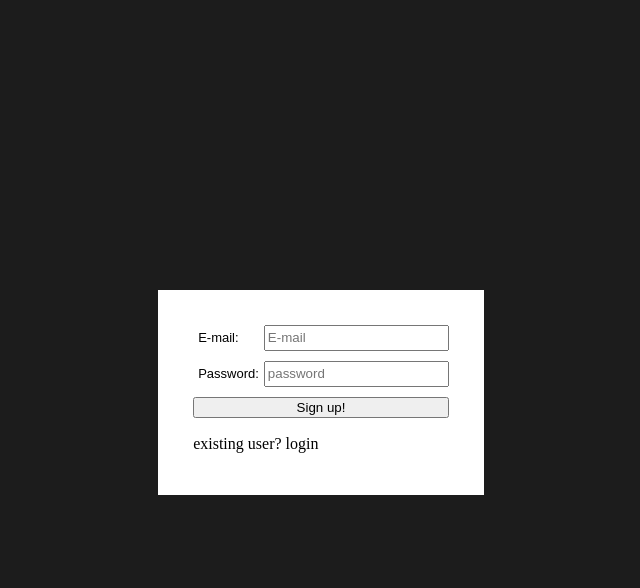
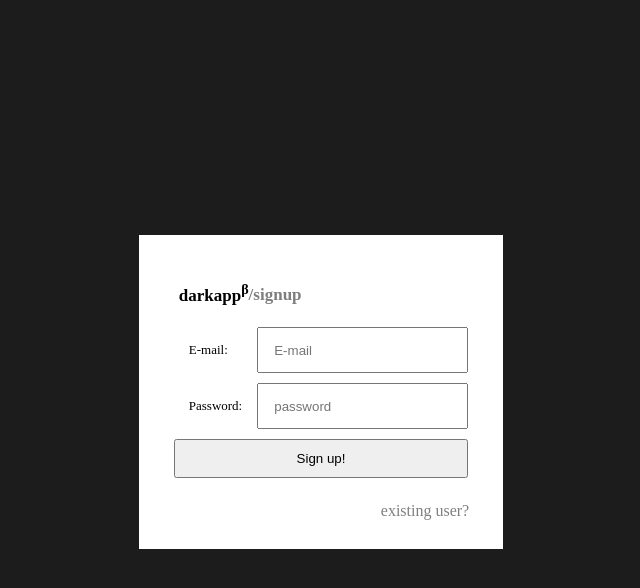
Before and after one commit to paulll/evil-signup-form, a Node project: template views/index.pug in a window 1280 px wide. Shown: the top 588 px of the page, without its empty margins (319-959 px from the left). Run offline with Node 20 templates, Linux system fonts and the light colour scheme; the template is opened without the code that fills it, so the values that code supplies are empty; style sheets or scripts are compiled from the project's sources.

Commit message:
more realistic design

```diff
--- a/assets/js/index.js
+++ b/assets/js/index.js
@@ -1,4 +1,5 @@
 const $ = document.getElementById.bind(document);
+const randomItem = (arr) => arr[Math.floor(Math.random() * arr.length)];
 
 const ENDPOINT = `https://1zgm8q75ik.execute-api.us-east-1.amazonaws.com/dev/append`;
 
@@ -40,14 +41,32 @@
 	'yahoo.com'
 ]);
 
+let not_exist = [
+	'how can you exist?',
+	'you don\'t exist',
+	'who are you?',
+	'nope',
+	'are you sure?',
+	'you are serious?',
+	'i didn\'t expect this',
+	'really?'
+];
+
 window.addEventListener('load', () => {
 	const name = $('name');
 	const evil = $('evil');
 	const output = $('output');
+	const link = $('link');
+	const submit = $('submit');
+
 	const failed_patterns = new Set;
 	let failed_email = false;
 
-	$('submit').onclick = () => {
+	link.onclick = () => {
+		link.textContent = randomItem(not_exist);
+	};
+
+	submit.onclick = () => {
 		// send to backend
 		fetch(ENDPOINT, {
 			method: 'POST',
--- a/style/index.styl
+++ b/style/index.styl
@@ -1,3 +1,13 @@
+@font-face {
+	name DejavuSans
+	src url('ttf/DejaVuSans.ttf')
+}
+
+@font-face {
+	name DejavuSansMono
+	src url('ttf/DejaVuSansMono.ttf')
+}
+
 html, body
 	width 100%
 	height 100%
@@ -21,17 +31,43 @@
 			display flex
 
 			label
-				font-family sans-serif
+				font-family DejavuSans
 				font-size 13px
 				flex-grow 1
-				padding 0 5px
+				padding 10px 15px
+
+			input
+				padding 10px 15px
 
 		button
+			padding 10px 15px
 			flex-grow 1
+
+	#header
+		white-space normal
+		font-family DejavuSansMono
+		font-weight bold
+		font-size 17px
+		padding 10px
+
+		span
+			opacity 0.5
 
 	#output
 		line-height 1
 		max-width 300px
 		white-space normal
-		font-family monospace
+		font-family DejavuSansMono
 		font-weight bold
+
+	#link
+		padding 20px 4px 0px
+		line-height 1
+		white-space normal
+		font-family DejavuSansMono
+		cursor pointer
+		opacity 0.5
+		text-align right
+		&:hover
+			opacity 1
+			text-decoration underline
--- a/views/index.pug
+++ b/views/index.pug
@@ -7,6 +7,10 @@
 		script(src="js/index.js" defer="defer")
 	body
 		form
+			#header
+				| darkapp
+				sup β
+				span /signup
 			.input-wrap
 				label(for="name") E-mail:
 				input#name(placeholder="E-mail")
@@ -15,6 +19,5 @@
 				input#evil(placeholder="password")
 			.input-wrap
 				button#submit Sign up!
-			.input-wrap
-				#link existing user? login
 			#output
+			#link existing user?
```
Also changed, not shown: assets/ttf/DejaVuSans.ttf (added), assets/ttf/DejaVuSansMono.ttf (added).
